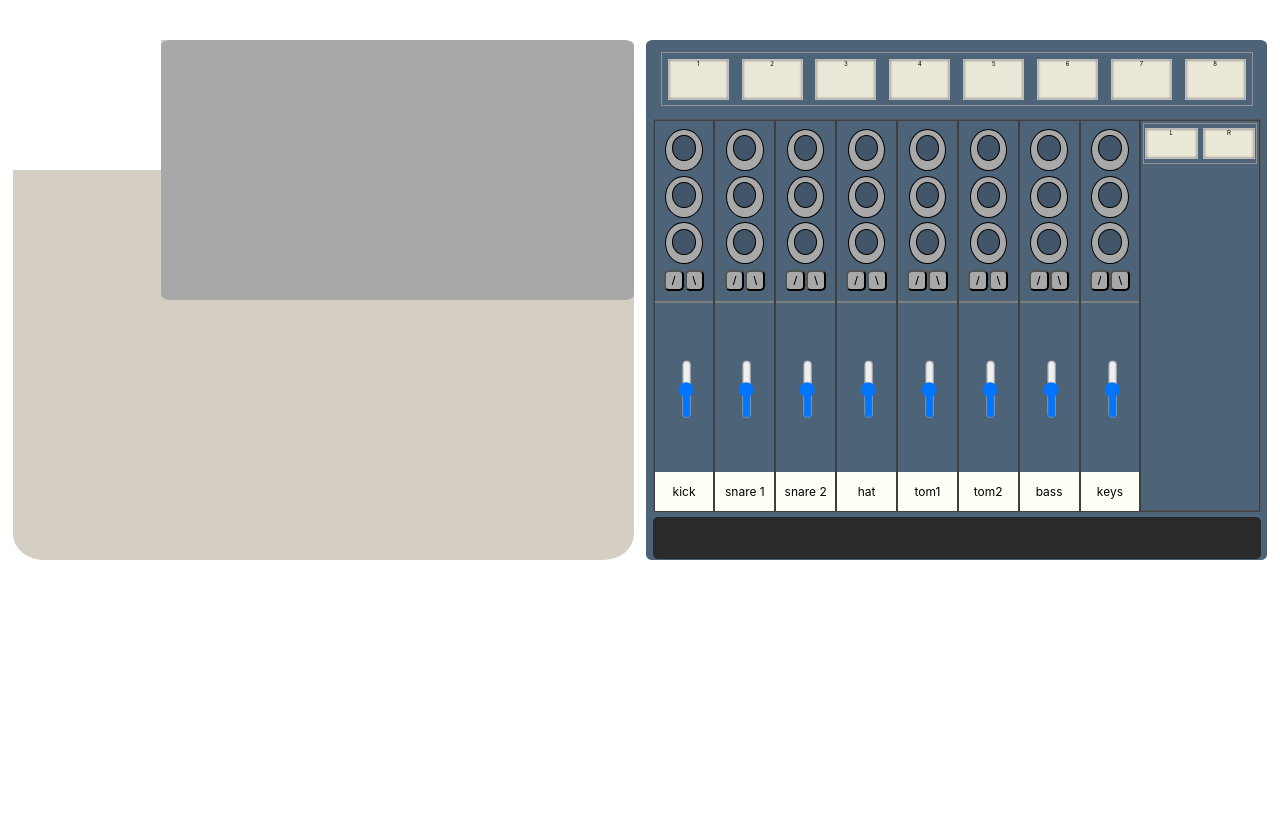
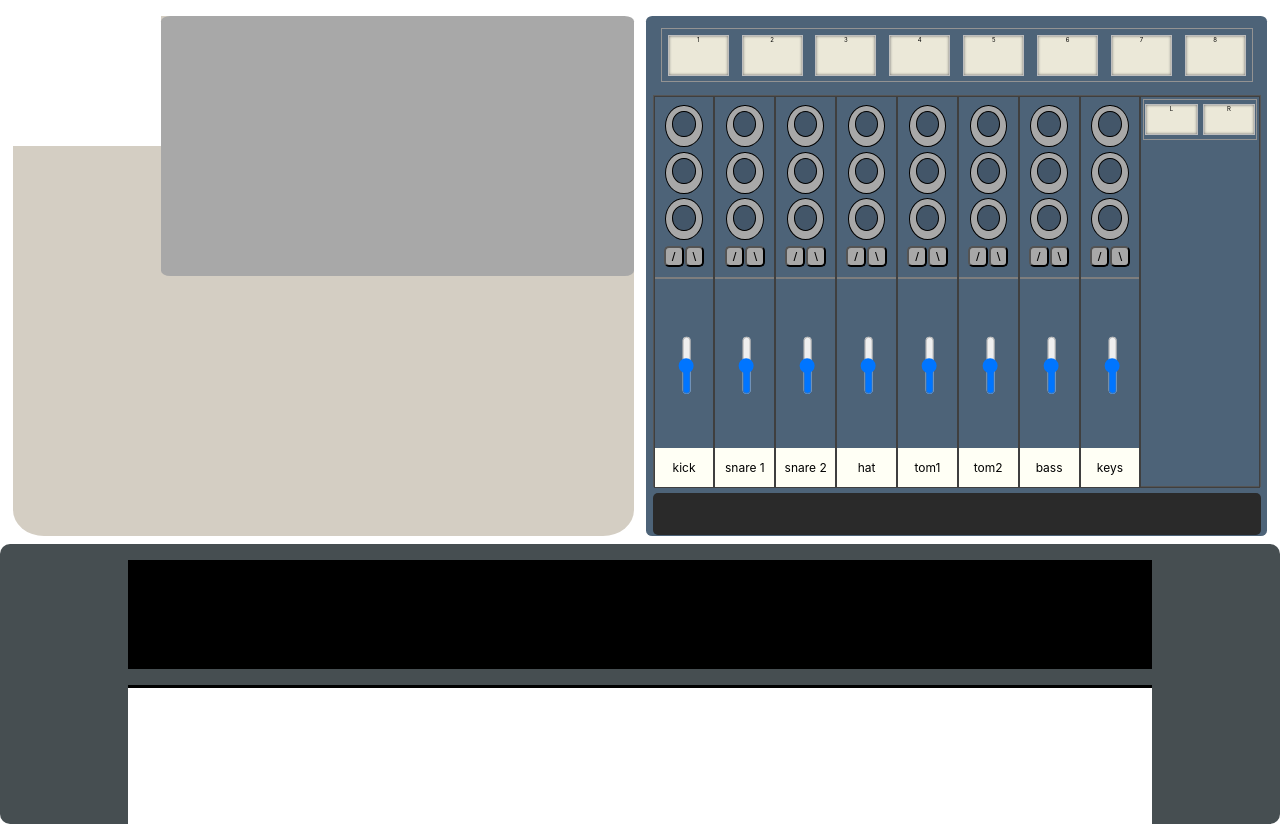
Before and after one commit to danfyfe/dan-pc-front-end, a React (Create React App) app: page / in a window 1280 px wide. Before the commit the page ends 800 px from the top, so only its background shows below. Built offline with nearby package versions, Linux system fonts and the light colour scheme.

Commit message:
more keyboard

```diff
--- a/src/App.css
+++ b/src/App.css
@@ -1,15 +1,19 @@
 /* main container */
-.main-container {
+.app-top {
   display: flex;
   flex-direction: row;
 }
 
+.app-bottom {
+  display: flex;
+  flex-direction: row;
+}
 /* MPC */
 .mpc-main-container {
   background-color: #d4cec3;
   width: 50%;
   height: 65vh;
-  margin: 5vh 0 5vh 1vw;
+  margin: 2vh 0 1vh 1vw;
   border-radius: 5%;
   display: flex;
   flex-direction: row;
@@ -42,7 +46,7 @@
   background-color: #4d6378;
   width: 50%;
   height: 65vh;
-  margin: 5vh 1vw 5vh 1vw;
+  margin: 2vh 1vw 1vh 1vw;
   border-radius: 1%;
 }
 
@@ -220,3 +224,40 @@
   margin: 1% 1%;
   border-radius: 5px;
 }
+
+
+
+
+/* keyboard */
+
+.keyboard {
+  width: 100%;
+  height: 35vh;
+  background-color: #464E51;
+  border-radius: 10px;
+  display: flex;
+  flex-direction: column;
+}
+
+.keyboard-display {
+  width: 80%;
+  height: 40%;
+  background-color: black;
+  margin: 2vh auto;
+}
+
+.keys-container {
+  width: 80%;
+  height: 50%;
+  background-color: white;
+  margin: 0 auto;
+  border-top: solid black;
+}
+
+.white-key {
+  background-color: white;
+}
+
+.black-key {
+  background-color: black;
+}
--- a/src/App.js
+++ b/src/App.js
@@ -7,11 +7,15 @@ import Keyboard from './containers/Keyboard.js'
 
 function App() {
   return (
-    <div className="main-container">
-      <Mpc/>
-      <Mixer/>
-      <Keyboard/>
-    </div>
+    <>
+      <div className="app-top">
+        <Mpc/>
+        <Mixer/>
+      </div>
+      <div className='app-bottom'>
+        <Keyboard/>
+      </div>
+    </>
   );
 }
 
--- /dev/null
+++ b/src/components/BlackKey.js
@@ -0,0 +1,12 @@
+import React from 'react';
+
+
+function BlackKey() {
+  return (
+    <div className="black-key">
+
+    </div>
+  );
+}
+
+export default BlackKey;
--- /dev/null
+++ b/src/components/KeyboardDisplay.js
@@ -0,0 +1,12 @@
+import React from 'react';
+
+
+function KeyboardDisplay() {
+  return (
+    <div className="keyboard-display">
+
+    </div>
+  );
+}
+
+export default KeyboardDisplay;
--- /dev/null
+++ b/src/components/WhiteKey.js
@@ -0,0 +1,12 @@
+import React from 'react';
+
+
+function WhiteKey() {
+  return (
+    <div className="white-key">
+
+    </div>
+  );
+}
+
+export default WhiteKey;
--- a/src/containers/Keyboard.js
+++ b/src/containers/Keyboard.js
@@ -1,11 +1,12 @@
 import React from 'react';
 
 import KeysContainer from './KeysContainer.js'
-
+import KeyboardDisplay from '../components/KeyboardDisplay.js'
 
 function Keyboard() {
   return (
     <div className="keyboard">
+      <KeyboardDisplay/>
       <KeysContainer/>
     </div>
   );
--- a/src/containers/KeysContainer.js
+++ b/src/containers/KeysContainer.js
@@ -1,10 +1,13 @@
 import React from 'react';
 
+import WhiteKey from '../components/WhiteKey.js'
+import BlackKey from '../components/BlackKey.js'
 
 function KeysContainer() {
   return (
     <div className="keys-container">
-
+      <WhiteKey/>
+      <BlackKey/>
     </div>
   );
 }
```
